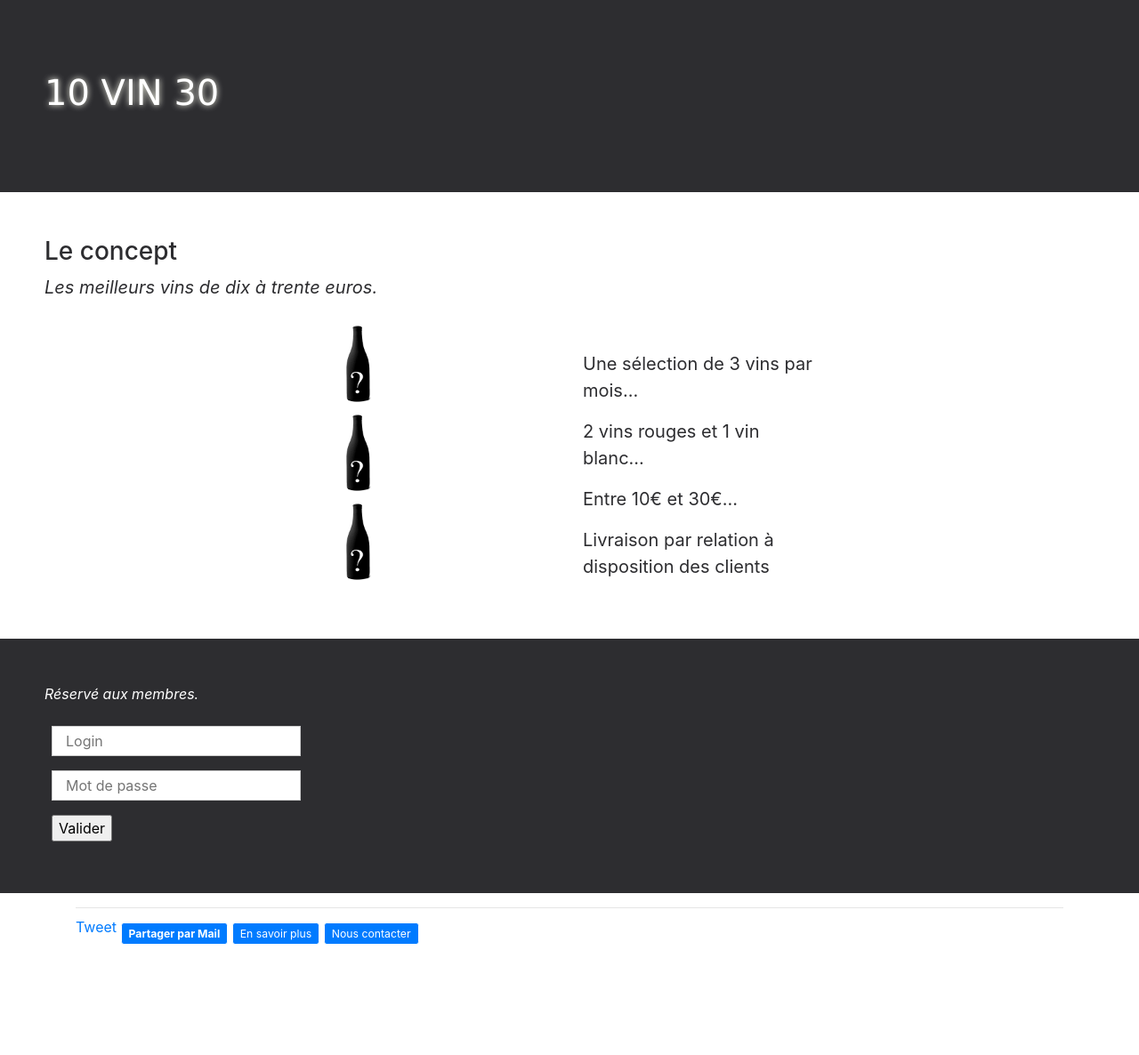
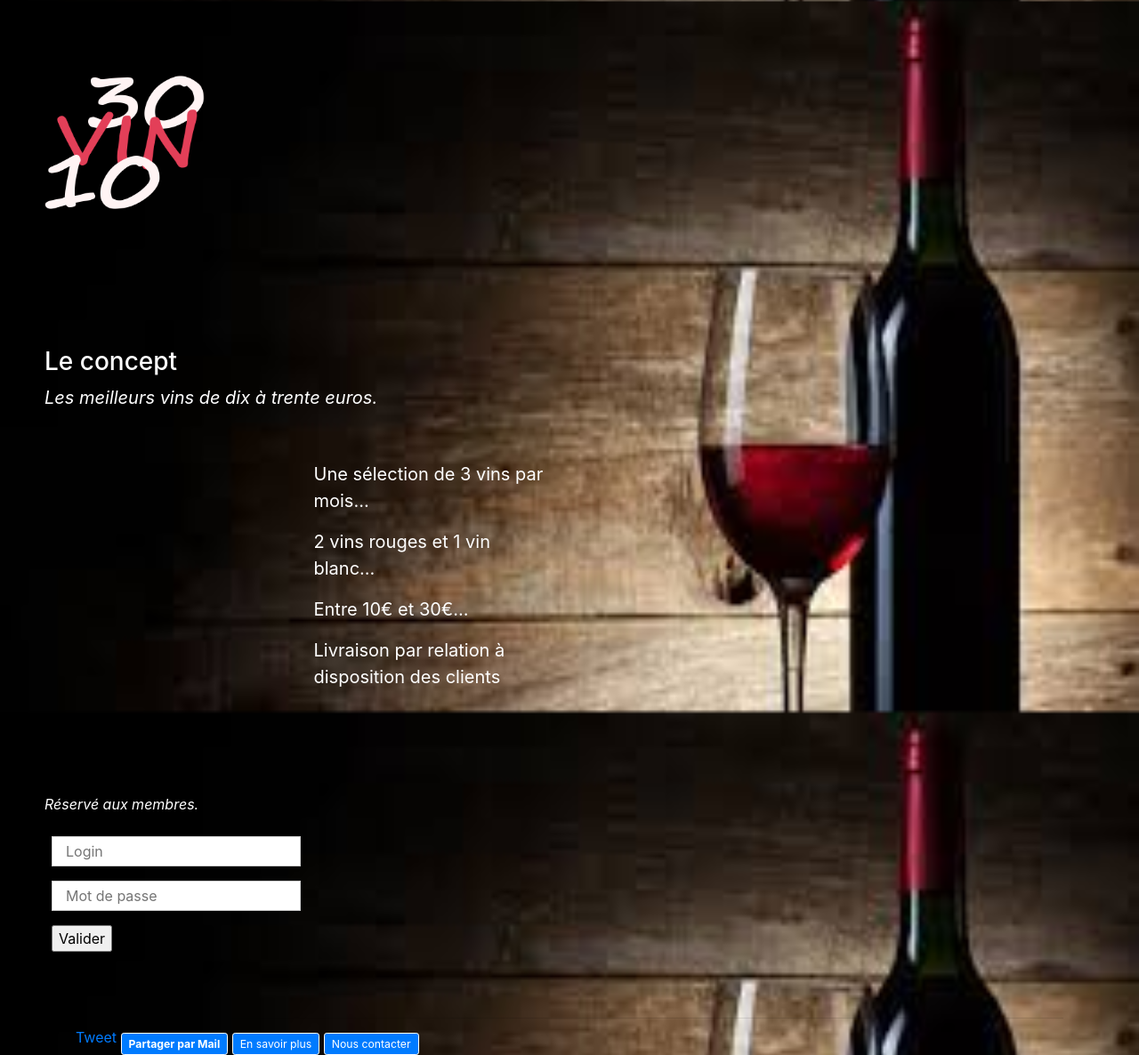
Before and after one commit to baltrian/vmeilleur, a Django app: template src/appli/templates/connexion.html in a window 1280 px wide. Shown: the whole page at 89% size. Before the commit the page ends 1062 px from the top, so only its background shows below. Run offline with Django 3.2, Linux system fonts and the light colour scheme; the template is opened without the code that fills it, so the values that code supplies are empty; some libraries are stand-ins or nearby versions.

Commit message:
Page connexion
Nouveau design de la page.
static image à uploader

```diff
--- a/src/appli/templates/base.html
+++ b/src/appli/templates/base.html
@@ -29,7 +29,6 @@
 
     .title-container {
         padding: 80px 50px;
-        background: #2d2d30;
         color: white;
         font-family: Verdana;
         text-shadow: 0px 0px 7px #FFFFF0;
@@ -49,9 +48,11 @@
   fjs.parentNode.insertBefore(js, fjs);
 }(document, 'script', 'facebook-jssdk'));</script>
 
-    <div class="container-fluid title-container text-xs-center">
-      <h1 class="title">10 VIN 30</h1>
+    <div id="vins" class="container-fluid title-container text-xs-center">
+      {% load static %}
+      <img src="{% static "Images/Logo.png" %}" alt="Wine bottle" style="width:180px;height:180px;"><br/>
     </div>
+
       {% block body %}
       {% endblock body %}
     <div class="container">
--- a/src/appli/templates/connexion.html
+++ b/src/appli/templates/connexion.html
@@ -10,13 +10,9 @@
 
 		.container1 {
     		padding: 50px 50px;
-    		background: #2d2d30;
-    		color: white;
 		}
 		.container2 {
     		padding: 50px 50px;
-    		color: #2d2d30;
-    		background: white;
 		}
 		#concept-general{
 			margin-bottom: 10px;
@@ -35,9 +31,18 @@
 		input[type=submit] {
 			margin: 8px;
 		}
-		button{
 
+		body{
+		    background: url('static/Images/verre-de-vin-fonds-boise.jpg') no-repeat center center fixed;
+		    -webkit-background-size: cover;
+		    -moz-background-size: cover;
+		    -o-background-size: cover;
+		    background-size:100% auto;
+		    background-color: black;
+		    color:white;
 		}
+
+
 	</style>
 
 {% endblock %}
@@ -53,12 +58,6 @@
 				<p><em>Les meilleurs vins de dix à trente euros.</em></p>
 			</div>
 			<div class="col-md-3"></div>
-			<div id="vins" class="col-md-3 col-sm-12">
-				{% load static %}
-				<img src="{% static "Images/bouteille_vin_inconnu.png" %}" alt="Wine bottle" style="width:100px;height:100px;"><br/>
-				<img src="{% static "Images/bouteille_vin_inconnu.png" %}" alt="Wine bottle" style="width:100px;height:100px;"><br/>
-				<img src="{% static "Images/bouteille_vin_inconnu.png" %}" alt="Wine bottle" style="width:100px;height:100px;"><br/>
-			</div>
 			<div id="concept" class="col-md-3 col-sm-12">
 				<br/>
 				<p>Une sélection de 3 vins par mois...  </p>
```
Also changed, not shown: src/appli/static/Images/Logo.png (added), src/appli/static/Images/verre-de-vin-fonds-boise.jpg (added).
